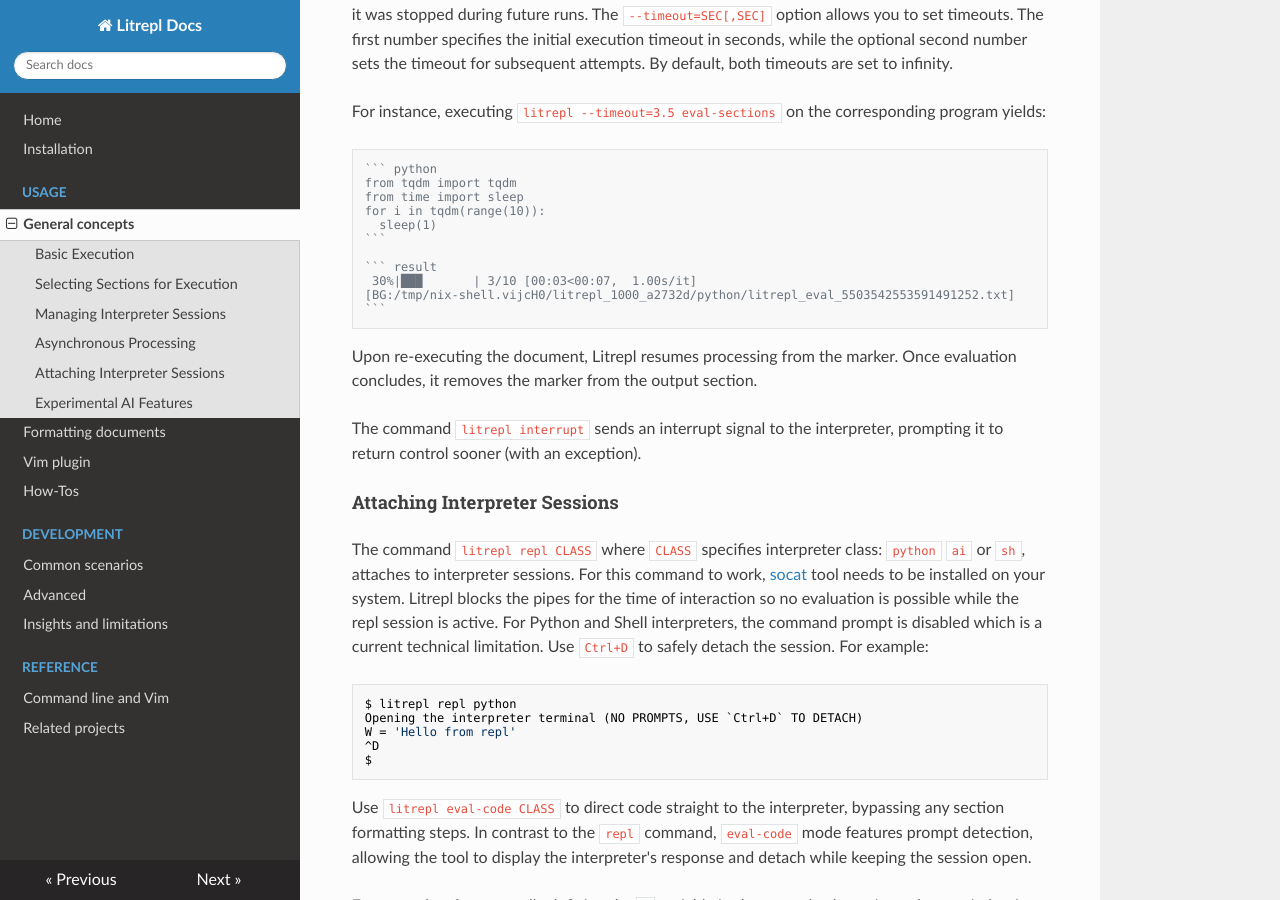
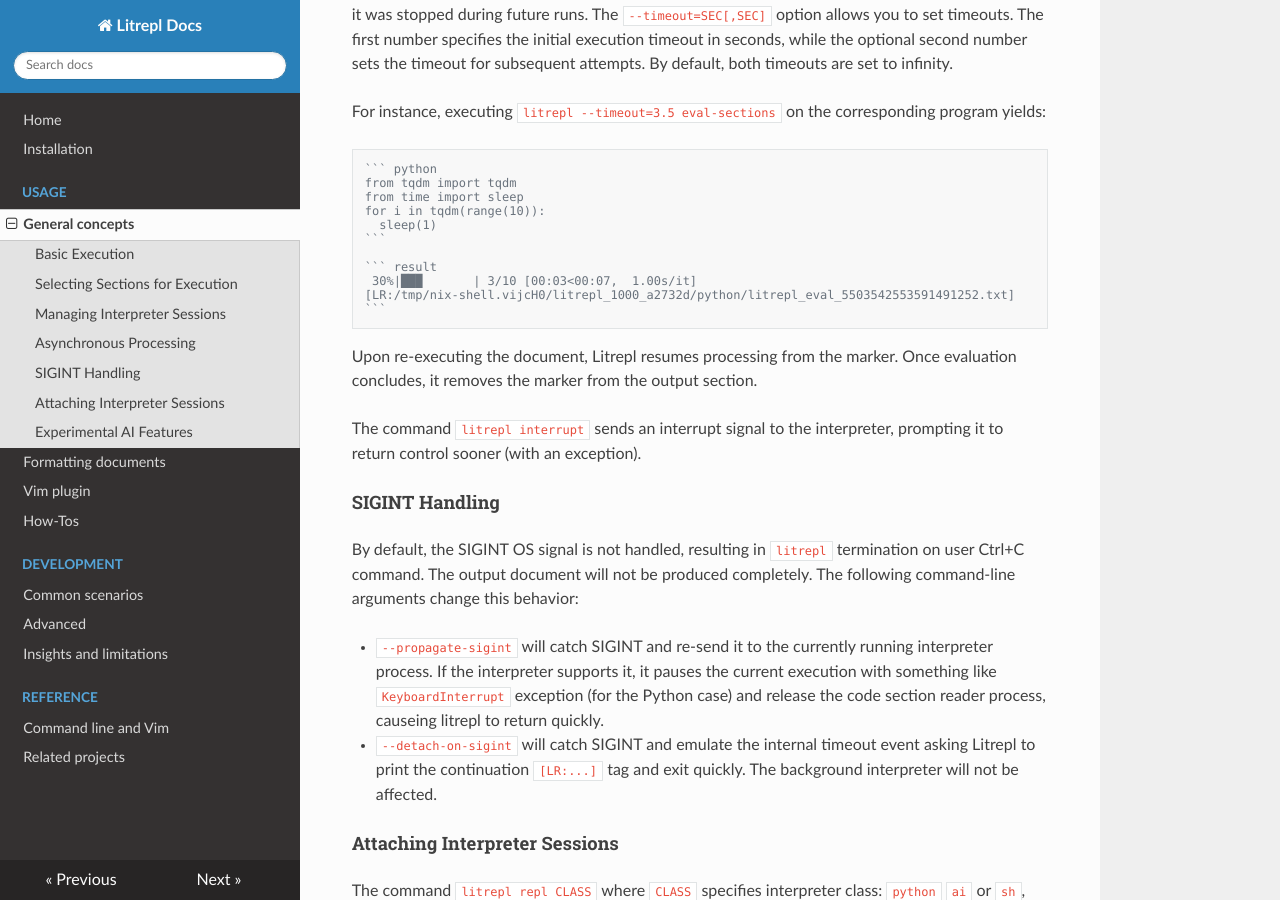
Before and after one commit to sergei-mironov/litrepl, an MkDocs documentation site: the page built from docs/usage/general-concepts.md, in a window 1280 px wide and 900 px high, scrolled down 3876 px. Built offline with MkDocs 1.6.1, drawn with Linux system fonts in a browser that asks for light colours; nearby versions of some CDN libraries.

Commit message:
Update general-concepts.md

````diff
--- a/docs/usage/general-concepts.md
+++ b/docs/usage/general-concepts.md
@@ -148,7 +148,7 @@ Litrepl maintains interpreter sessions in the background to support REPL
 experience. The components that builds up this functionality are illustrated on
 the Figure \ref{figure}.
 
-![\label{figure} Litrepl resource allocation diagram. Hash **A** is computed based on the Litrepl working directory and the interpreter class. Hash **B** is computed based on the contents of the code section.](./docs/pic.png)
+![\label{figure} Litrepl resource allocation diagram. Hash **A** is computed based on the Litrepl working directory and the interpreter class. Hash **B** is computed based on the contents of the code section.](./static/pic.png)
 
 Resources are stored in an auxiliary directory specified via command-line or
 environment variables. The session is represented by pipe files, one for writing
@@ -220,7 +220,7 @@ for i in tqdm(range(10)):
 
 ``` result
  30%|███       | 3/10 [00:03<00:07,  1.00s/it]
-[BG:/tmp/nix-shell.vijcH0/litrepl_1000_a2732d/python/litrepl_eval_5503542553591491252.txt]
+[LR:/tmp/nix-shell.vijcH0/litrepl_1000_a2732d/python/litrepl_eval_5503542553591491252.txt]
 ```
 ~~~~
 <!--lnoignore-->
@@ -231,6 +231,20 @@ evaluation concludes, it removes the marker from the output section.
 The command `litrepl interrupt` sends an interrupt signal to the interpreter,
 prompting it to return control sooner (with an exception).
 
+#### SIGINT Handling
+
+By default, the SIGINT OS signal is not handled, resulting in `litrepl`
+termination on user Ctrl+C command. The output document will not be produced
+completely. The following command-line arguments change this behavior:
+
+* `--propagate-sigint` will catch SIGINT and re-send it to the currently running
+  interpreter process. If the interpreter supports it, it pauses the current
+  execution with something like `KeyboardInterrupt` exception (for the Python
+  case) and release the code section reader process, causeing litrepl to return
+  quickly.
+* `--detach-on-sigint` will catch SIGINT and emulate the internal timeout event
+  asking Litrepl to print the continuation `[LR:...]` tag and exit quickly. The
+  background interpreter will not be affected.
 
 #### Attaching Interpreter Sessions
 
````
